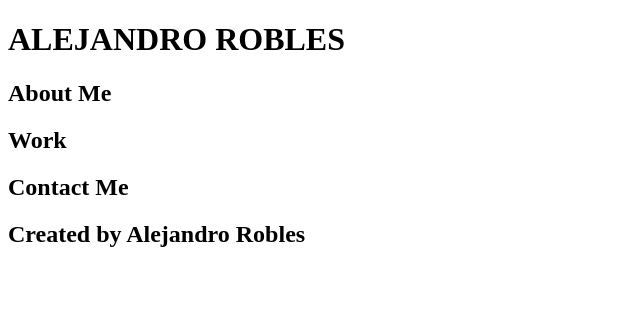
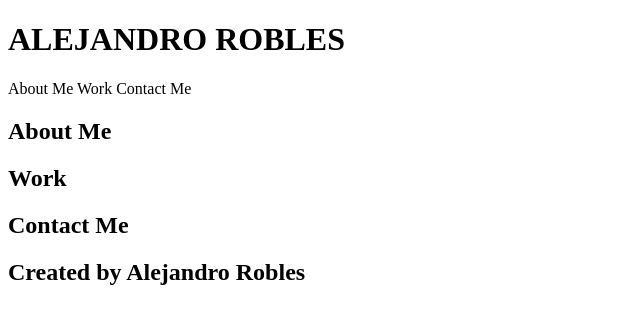
Before and after one commit to arobles31/aroblesportfolio, a plain HTML site: page index.html in a window 1280 px wide. Shown: the whole page, without its empty margins (0-640 px from the left). Drawn offline with Linux system fonts and the light colour scheme.

Commit message:
add more link text

```diff
--- a/index.html
+++ b/index.html
@@ -11,6 +11,7 @@
             <h1>
                 ALEJANDRO ROBLES
             </h1>
+            About Me Work Contact Me
             <nav>
 
             </nav>
```
